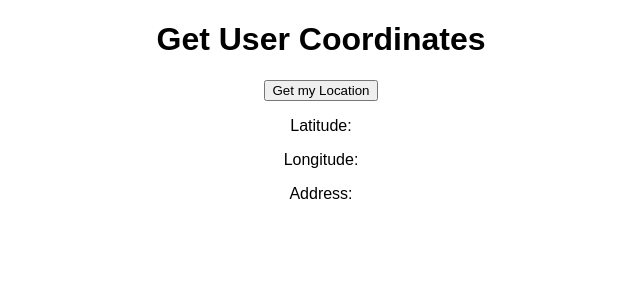
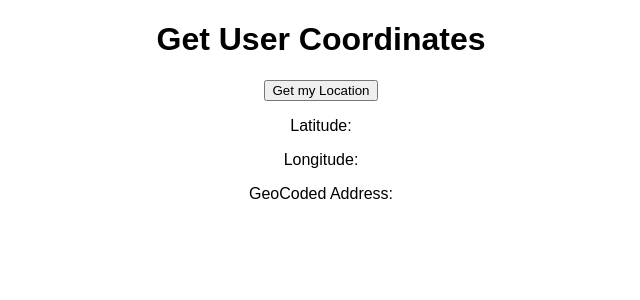
Before and after one commit to Osama92/Drop_A_Pin, a React (Create React App) app: page / in a window 1280 px wide. Shown: the top 300 px of the page, without its empty margins (319-959 px from the left). Built offline with nearby package versions, Linux system fonts and the light colour scheme.

Commit message:
Minor Changes

```diff
--- a/src/App.js
+++ b/src/App.js
@@ -66,7 +66,7 @@ class App extends React.Component {
         <button onClick={this.getLocation}>Get my Location</button>
         <p>Latitude: {this.state.latitude}</p>
         <p>Longitude: {this.state.longitude}</p>
-        <p>Address: {this.state.userAddress}</p>
+        <p>GeoCoded Address: {this.state.userAddress}</p>
       </div>
     );
   }
```
